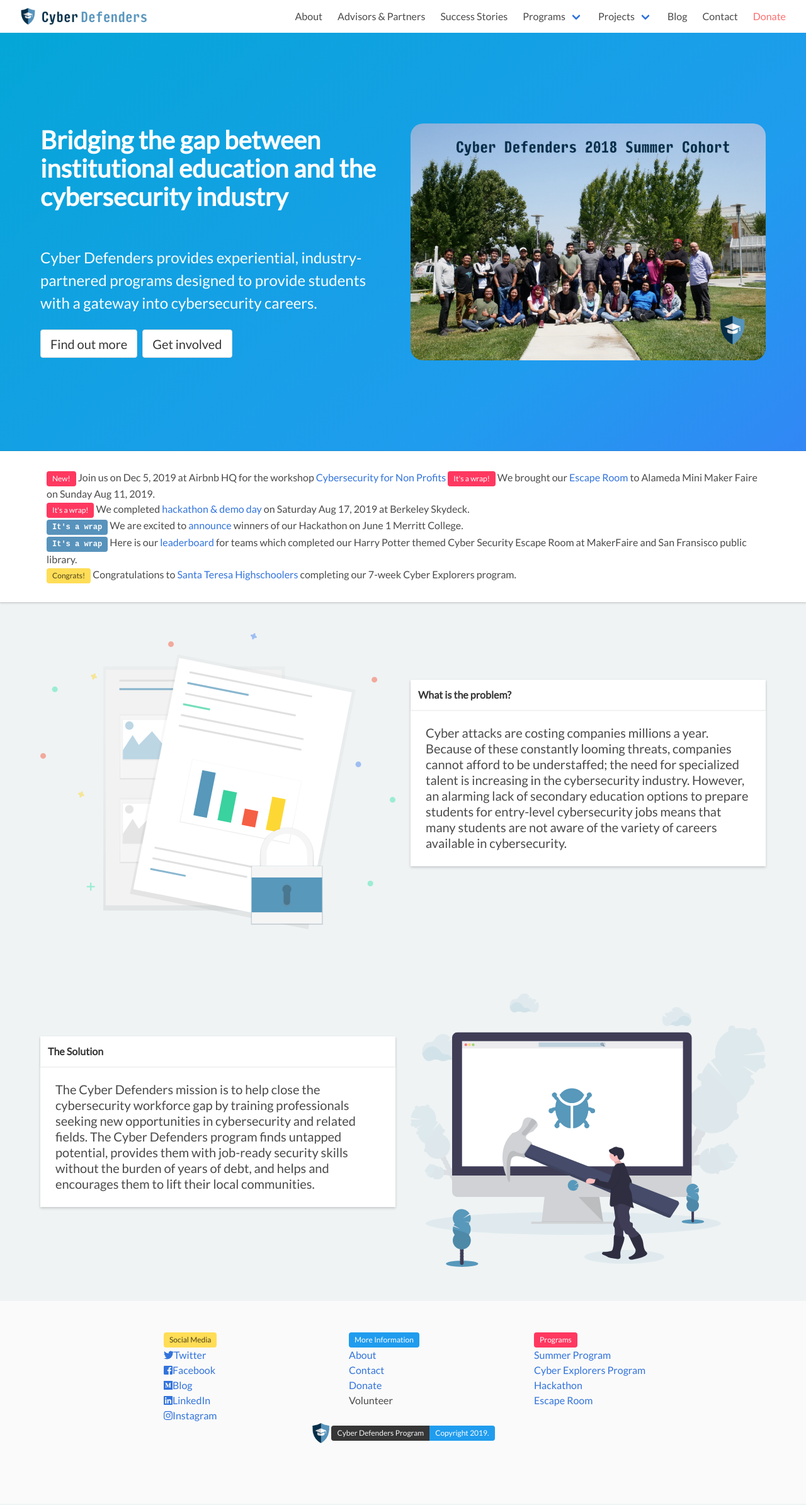
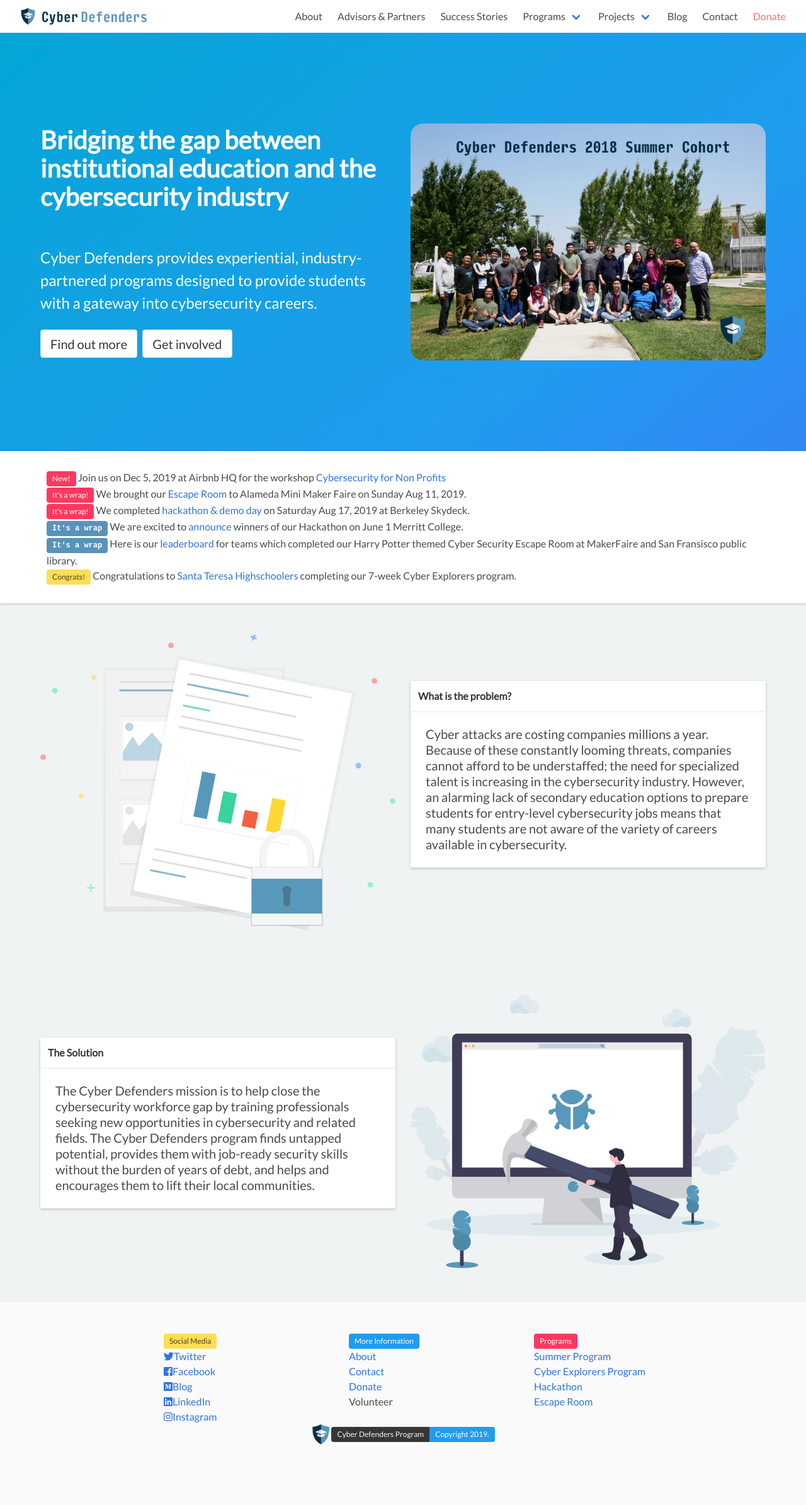
Before and after one commit to cyberdefendersprogram/www-homepage, a Jekyll site: the page built from index.html, in a window 1280 px wide. Shown: the whole page at 63% size. Built offline with Jekyll 4.4.1, drawn with Linux system fonts in a browser that asks for light colours; nearby versions of some CDN libraries.

Commit message:
Update index.html

```diff
--- a/index.html
+++ b/index.html
@@ -37,7 +37,7 @@
   <div class="container">
     <p class="has-text-left">
         <span class="tag is-danger">New!</span> Join us on Dec 5, 2019 at Airbnb HQ for the workshop <a href="/escaperoom">Cybersecurity for Non Profits</a>
-        <span class="tag is-danger">It's a wrap!</span> We brought our <a href="/escaperoom">Escape Room</a> to Alameda Mini Maker Faire on Sunday Aug 11, 2019.
+        <br/><span class="tag is-danger">It's a wrap!</span> We brought our <a href="/escaperoom">Escape Room</a> to Alameda Mini Maker Faire on Sunday Aug 11, 2019.
         <br/><span class="tag is-danger">It's a wrap!</span> We completed <a href="/summerprogram">hackathon & demo day</a> on Saturday Aug 17, 2019 at Berkeley Skydeck.
         <br/><span class="tag is-primary">It's a wrap</span> We are excited to <a href="/hackathons">announce</a> winners of our Hackathon on June 1 Merritt College.
         <br/><span class="tag is-primary">It's a wrap</span> Here is our <a href="/escaperoom">leaderboard</a> for teams which completed our Harry Potter themed Cyber Security Escape Room at MakerFaire and San Fransisco public library.
```
